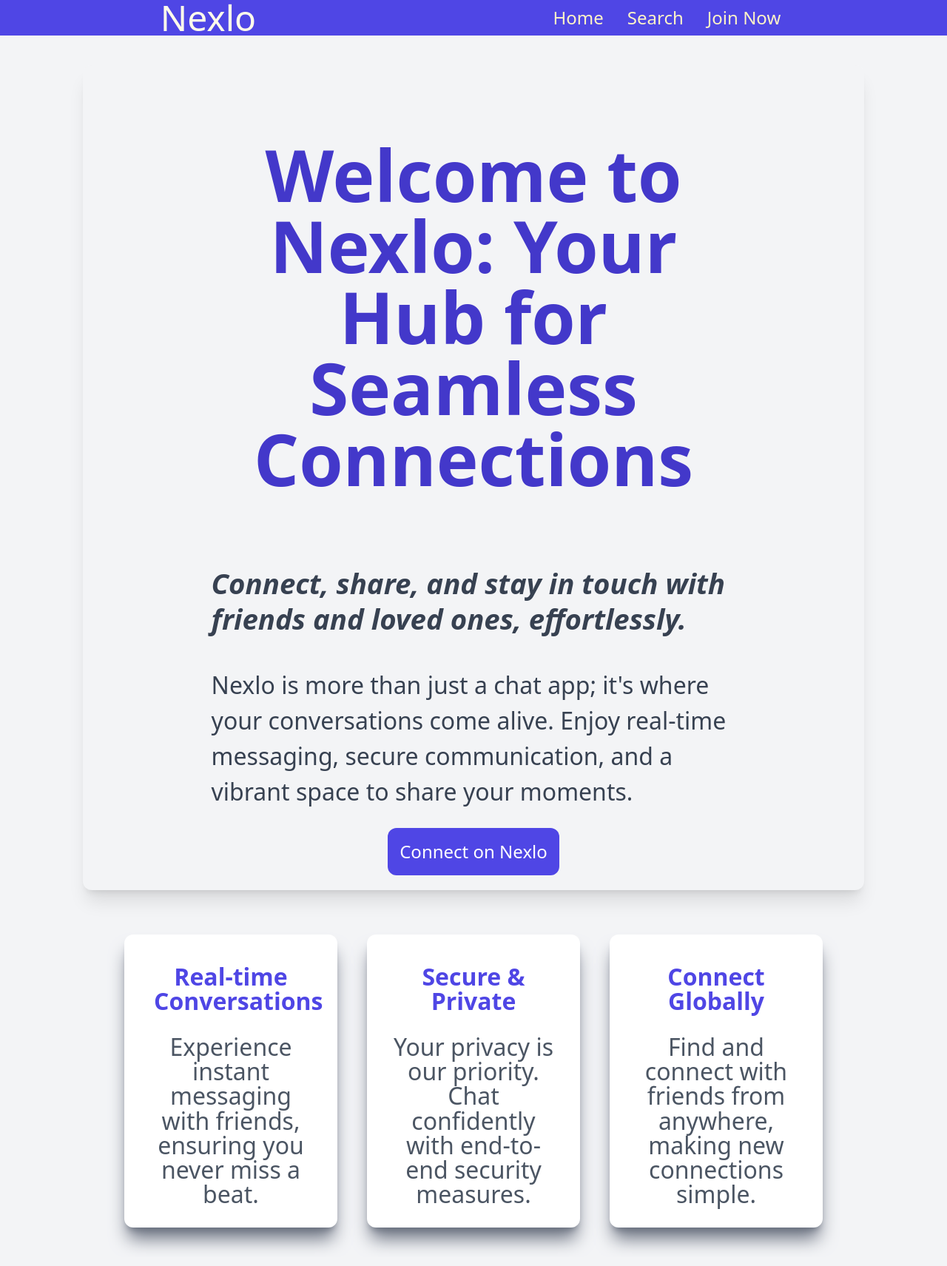
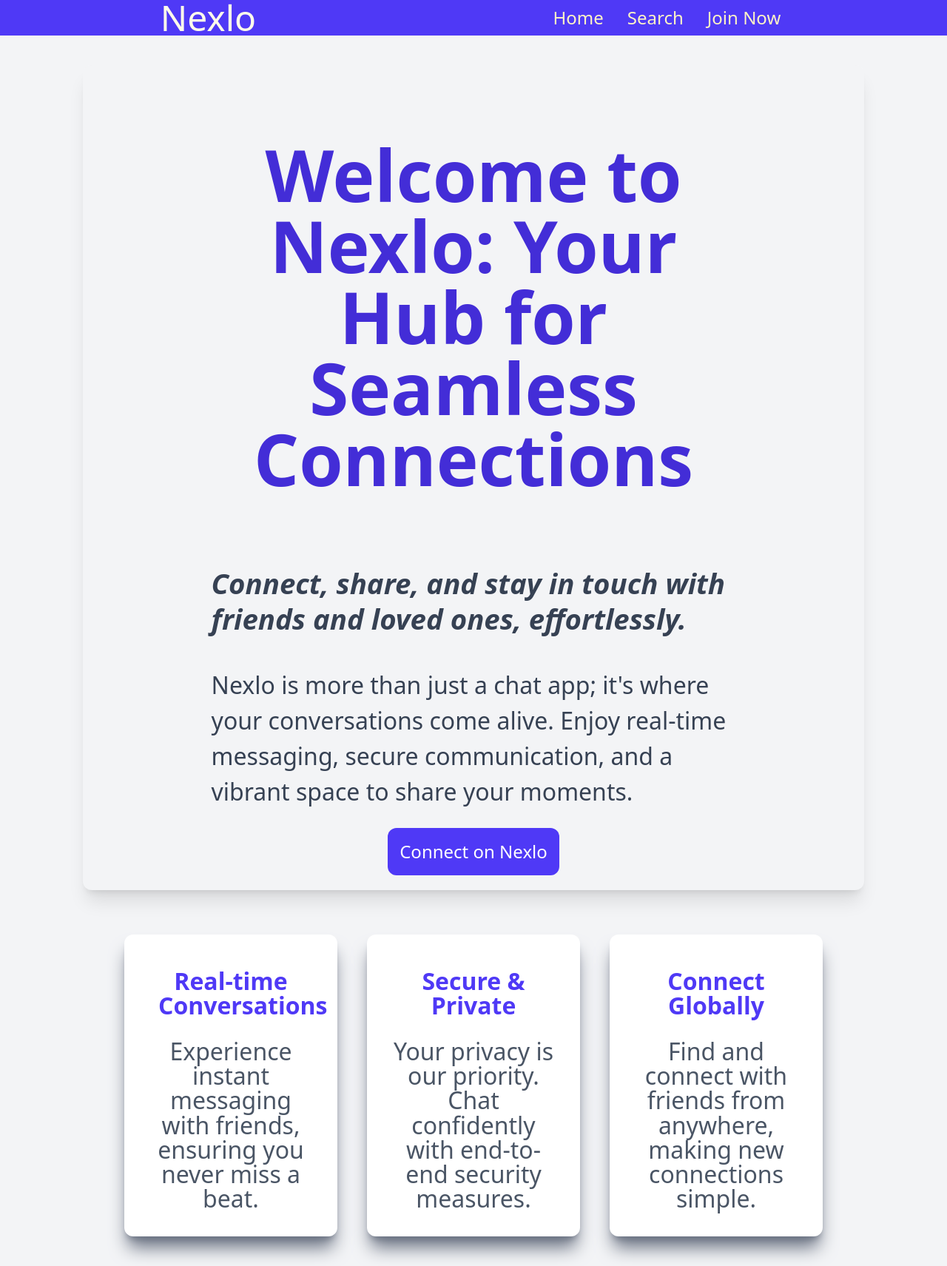
Before and after one commit to Mohitgirigoswami/messanger, a Flask app: page / in a window 1280 px wide. Shown: the whole page at 74% size. Before the commit the page ends 1690 px from the top, so only its background shows below. Run offline with Flask 3, Linux system fonts and the light colour scheme; style sheets or scripts are compiled from the project's sources; some libraries are stand-ins or nearby versions.

Commit message:
made use tailwind css effective

```diff
--- /dev/null
+++ b/app/static/css/input.css
@@ -0,0 +1 @@
+@import "tailwindcss";
--- a/app/templates/base.html
+++ b/app/templates/base.html
@@ -31,8 +31,7 @@
     <link rel="apple-touch-icon" href="{{ brand_image_url }}">
 
     <meta name="theme-color" content="#3367D6">
-    <link rel="stylesheet" href="{{ url_for('static', filename='css/main.css') }}">
-    <script src="https://cdn.tailwindcss.com"></script>
+    <link rel="stylesheet" href="{{ url_for('static', filename='css/output.css') }}">
 
     <script src="https://cdnjs.cloudflare.com/ajax/libs/socket.io/4.0.1/socket.io.js"
         integrity="sha512-q/dWJ3kcmjBLU4Qc47E4A9kTB4m3wuTY7vkFJDTZKjTs8jhyGQnaUrxa0Ytd0ssMZhbNua9hE+E7Qv1j+DyZwA=="
```
Also changed, not shown: package.json (added, +27 -0 lines), package-lock.json (added), 1 other file.
